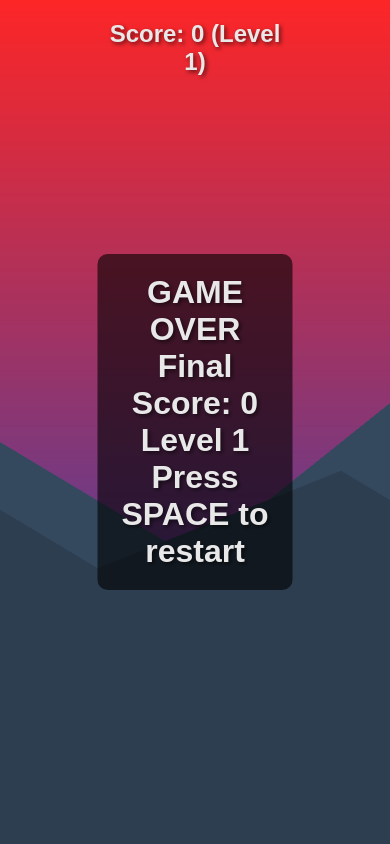
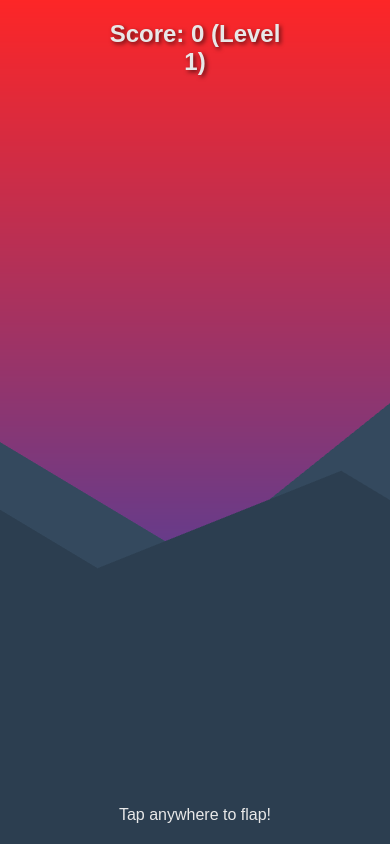
Before and after one commit to mptrista/flappy_bird_sunset, a website built with Vite: page index.html in a window 390 px wide. Built offline with nearby package versions, Linux system fonts and the light colour scheme; animation ran at ten frames a second.

Commit message:
Add mobile-friendly improvements: touch controls, responsive design, and optimized gameplay

```diff
--- a/index.html
+++ b/index.html
@@ -2,7 +2,9 @@
 <html lang="en">
 <head>
     <meta charset="UTF-8">
-    <meta name="viewport" content="width=device-width, initial-scale=1.0">
+    <meta name="viewport" content="width=device-width, initial-scale=1.0, maximum-scale=1.0, user-scalable=no">
+    <meta name="mobile-web-app-capable" content="yes">
+    <meta name="apple-mobile-web-app-capable" content="yes">
     <title>Flappy Bird - Sunset Edition</title>
     <style>
         body {
@@ -14,9 +16,27 @@
             width: 100vw;
             height: 100vh;
             background-color: #2c3e50;
+            touch-action: none; /* Prevents default touch behaviors */
         }
         canvas {
             display: block;
+            touch-action: none;
+        }
+        #mobileControls {
+            position: fixed;
+            bottom: 20px;
+            left: 50%;
+            transform: translateX(-50%);
+            color: #E8E8E8;
+            font-family: Arial, sans-serif;
+            text-align: center;
+            opacity: 0;
+            transition: opacity 0.3s;
+        }
+        @media (max-width: 768px) {
+            #mobileControls {
+                opacity: 1;
+            }
         }
     </style>
 </head>
@@ -29,6 +49,7 @@
             }
         }
     </script>
+    <div id="mobileControls">Tap anywhere to flap!</div>
     <script type="module" src="main.js"></script>
 </body>
 </html>
--- a/main.js
+++ b/main.js
@@ -75,6 +75,17 @@ const BIRD_CONSTANTS = {
         DOWN: 2
     }
 };
+
+// Add device detection
+const isMobile = /Android|webOS|iPhone|iPad|iPod|BlackBerry|IEMobile|Opera Mini/i.test(navigator.userAgent);
+
+// Adjust game constants for mobile
+if (isMobile) {
+    // Make bird slightly larger on mobile
+    GAME_APPEARANCE.BIRD_SIZE = 1.2;
+    // Adjust pipe gap for easier mobile play
+    const MOBILE_GAP_MULTIPLIER = 1.2;
+}
 
 // Game variables
 let scene, camera, renderer, bird;
@@ -215,9 +226,11 @@ function init() {
     // Create scene
     scene = new THREE.Scene();
 
-    // Create camera with wider view
-    camera = new THREE.PerspectiveCamera(60, window.innerWidth / window.innerHeight, 0.1, 1000);
-    camera.position.set(0, 0, 12);
+    // Create camera with responsive FOV
+    const aspectRatio = window.innerWidth / window.innerHeight;
+    const fov = isMobile ? 75 : 60; // Wider FOV for mobile
+    camera = new THREE.PerspectiveCamera(fov, aspectRatio, 0.1, 1000);
+    camera.position.set(0, 0, isMobile ? 14 : 12); // Move camera back on mobile
     camera.lookAt(0, 0, 0);
 
     // Create renderer
@@ -243,6 +256,13 @@ function init() {
     // Event listeners
     window.addEventListener('keydown', onKeyDown);
     window.addEventListener('resize', onWindowResize);
+
+    // Add touch events for mobile
+    if (isMobile) {
+        window.addEventListener('touchstart', onTouch);
+        // Prevent default touch behaviors
+        document.addEventListener('touchmove', (e) => e.preventDefault(), { passive: false });
+    }
 
     // Update score display
     updateScoreDisplay();
@@ -321,23 +341,38 @@ function onWindowResize() {
     renderer.setSize(window.innerWidth, window.innerHeight);
 }
 
-// Create a pair of pipes
+// Handle touch events
+function onTouch(event) {
+    event.preventDefault();
+    if (!isGameOver) {
+        velocity = 0.15;
+        bird.rotation.z = Math.PI / 2;
+        if (!isFlapping) {
+            flapWings();
+        }
+    } else {
+        resetGame();
+    }
+}
+
+// Create a pair of pipes with adjusted gap for mobile
 function createPipes() {
-    const gap = 5;
+    const baseGap = 5;
+    const gap = isMobile ? baseGap * 1.2 : baseGap; // 20% larger gap on mobile
     const gapPosition = Math.random() * 6 - 3;
 
     // Create top pipe
     const topPipeGeometry = new THREE.BoxGeometry(1, 10, 1);
     const pipeMaterial = new THREE.MeshPhongMaterial({ color: 0x98D8B1 });
     const topPipe = new THREE.Mesh(topPipeGeometry, pipeMaterial);
-    topPipe.position.set(15, gapPosition + gap/2 + 5, 0); // Start pipes further right
+    topPipe.position.set(15, gapPosition + gap/2 + 5, 0);
     topPipe.castShadow = true;
     scene.add(topPipe);
 
     // Create bottom pipe
     const bottomPipeGeometry = new THREE.BoxGeometry(1, 10, 1);
     const bottomPipe = new THREE.Mesh(bottomPipeGeometry, pipeMaterial);
-    bottomPipe.position.set(15, gapPosition - gap/2 - 5, 0); // Start pipes further right
+    bottomPipe.position.set(15, gapPosition - gap/2 - 5, 0);
     bottomPipe.castShadow = true;
     scene.add(bottomPipe);
 
```
